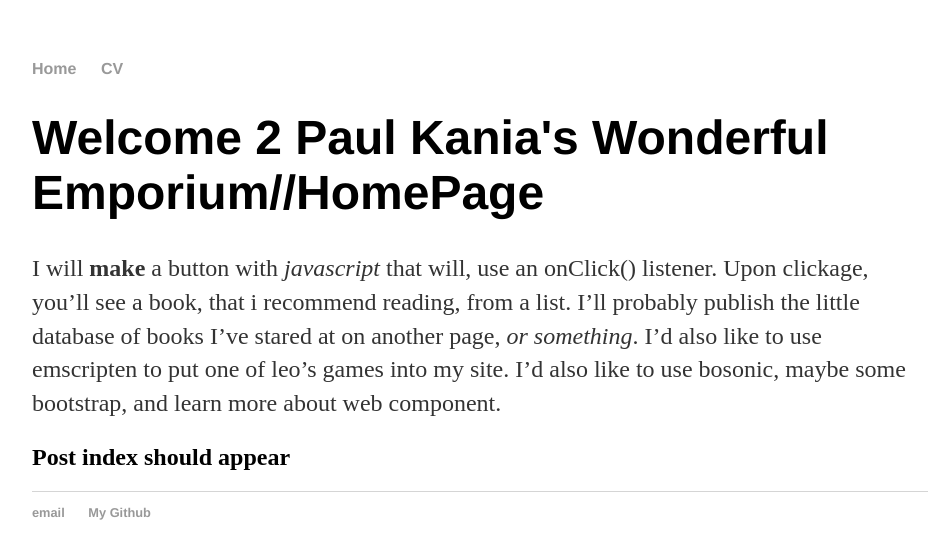
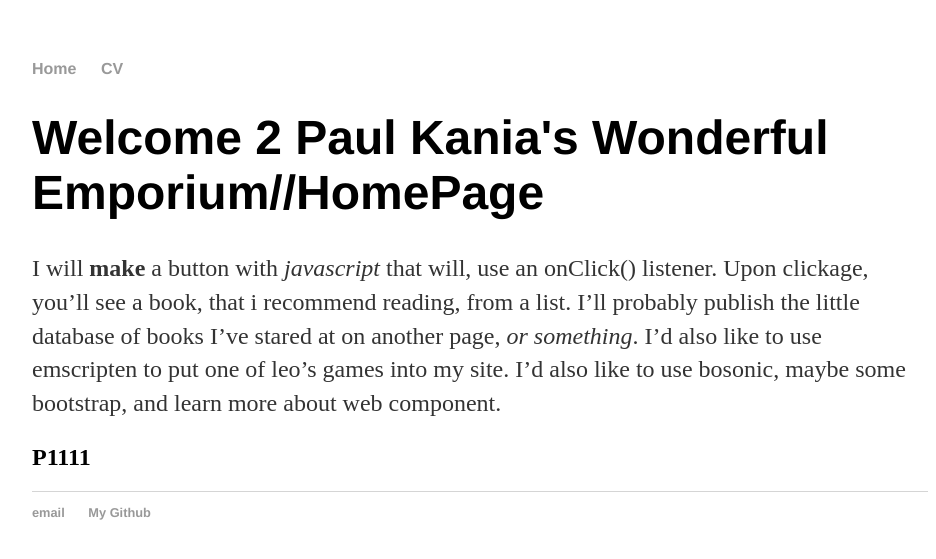
Before and after one commit to paulkania/paulkania.github.io, a Jekyll site: the page built from index.html, in a window 1280 px wide. Shown: the top 559 px of the page, without its empty margins (160-1096 px from the left). Built offline with Jekyll 4.4.1, drawn with Linux system fonts in a browser that asks for light colours.

Commit message:
Update index.html

```diff
--- a/index.html
+++ b/index.html
@@ -6,4 +6,4 @@ title: Welcome 2 Paul Kania's Wonderful Emporium//HomePage
 <div class="post">
   {{ content }}
 </div>
-<h2>Post index should appear</h2>
+<h2>P1111</h2>
```
